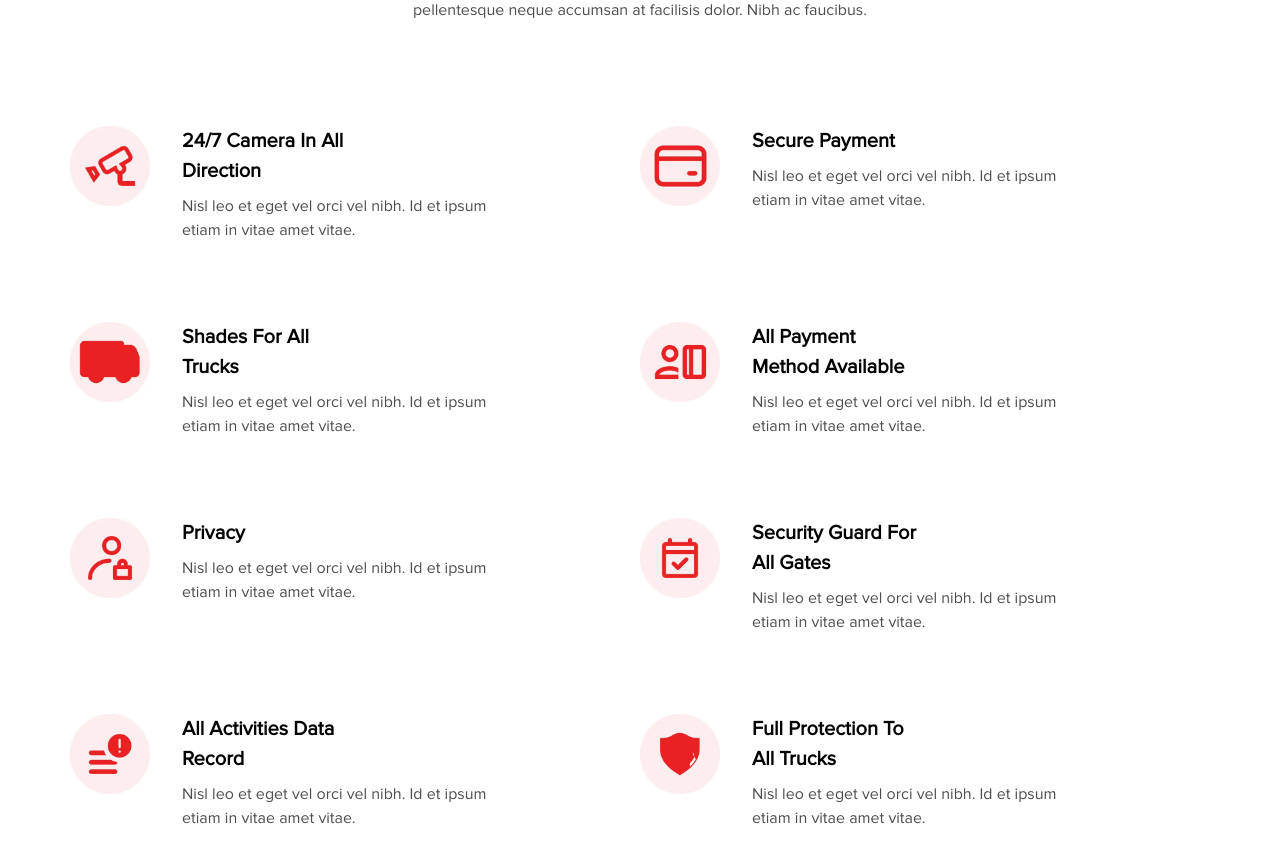
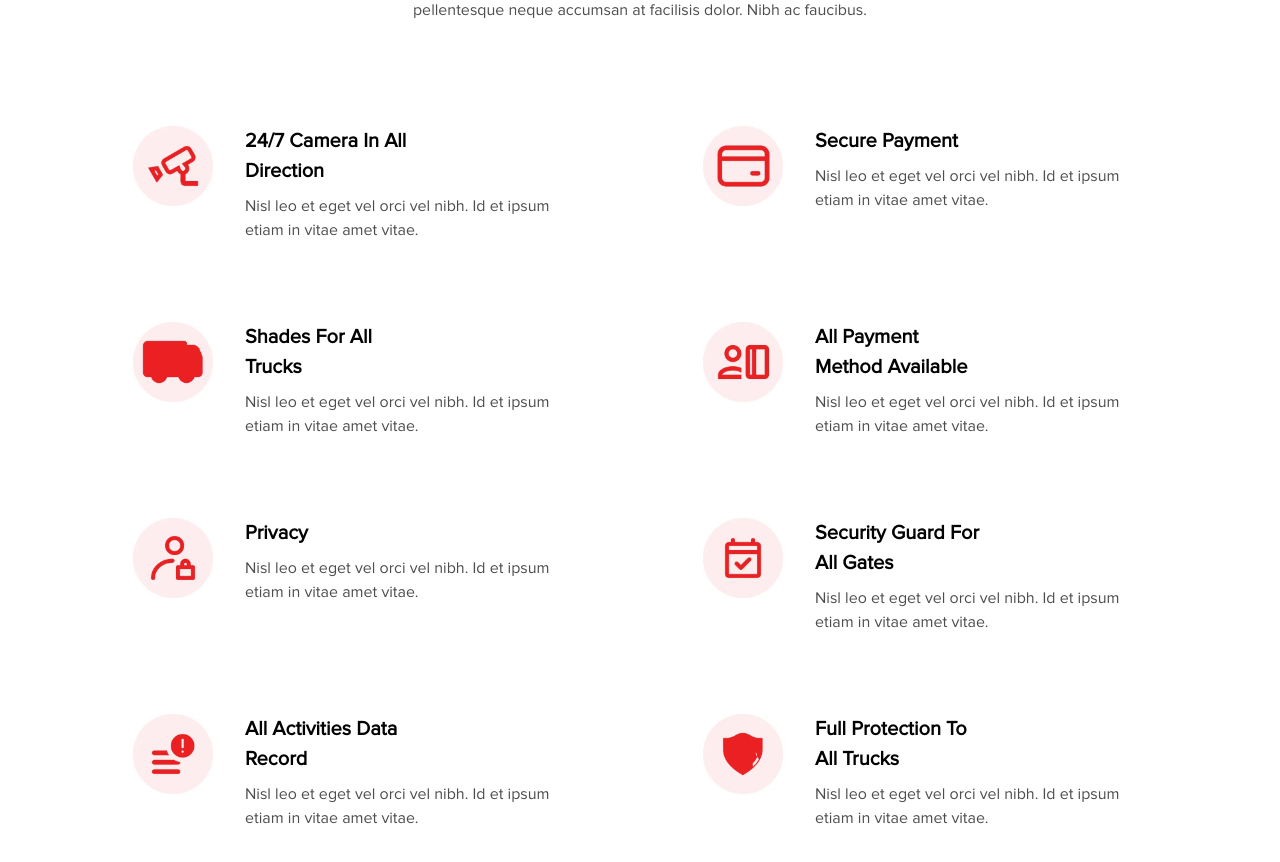
Before and after one commit to Gunjan0001/parknation, a React (Create React App) app: page /security-page in a window 1280 px wide. Shown: the part 440-1302 px from the top of the page. Built offline with nearby package versions, Linux system fonts and the light colour scheme.

Commit message:
security img

```diff
--- a/src/components/ForTruckDrivers/securityPage/SecurityLevel.jsx
+++ b/src/components/ForTruckDrivers/securityPage/SecurityLevel.jsx
@@ -14,12 +14,12 @@ const SecurityLevel = () => {
           in dictumst fermentum sed morbi. Aliquam quis nulla egestas
           pellentesque neque accumsan at facilisis dolor. Nibh ac faucibus.
         </p>
-        <div className="flex flex-wrap">
+        <div className="flex flex-wrap justify-center">
           {SecurityCardData &&
             SecurityCardData.map((obj, i) => {
               return (
-                <div className="w-1/2 lg:mb-20 mb-10" key={i}>
-                  <div className="flex items-start lg:gap-8 gap-5">
+                <div className="md:w-1/2 w-full lg:mb-20 mb-10" key={i}>
+                  <div className="flex items-start justify-center lg:gap-8 gap-5">
                     <img
                       src={obj.icon}
                       alt="icons"
```
Also changed, not shown: src/assests/images/png/bestSecurity_img.png (added).
